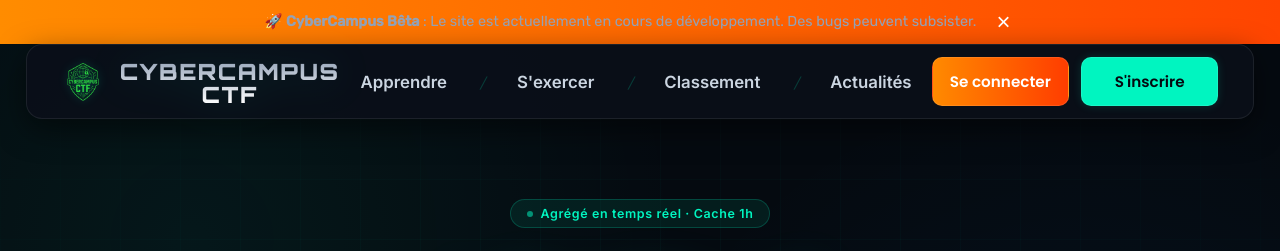
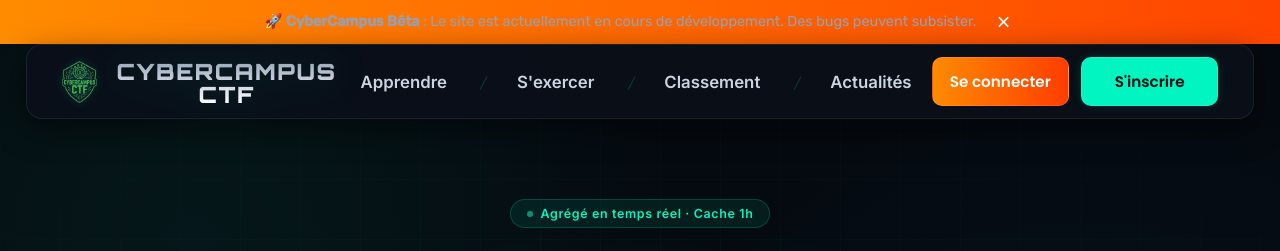
Before and after one commit to illeska/cybercampus-ctf, a Flask app: page /actualites in a window 1280 px wide. Shown: the top 251 px of the page. Run offline with Flask 3, Linux system fonts and the light colour scheme; data that the repository does not hold is empty; some libraries are stand-ins or nearby versions.

Commit message:
ajout nouveaux logo+favicon: CyberCampus CTF 2.1.0

```diff
--- a/webapp/templates/base.html
+++ b/webapp/templates/base.html
@@ -47,9 +47,9 @@
   </script>
 
   <!-- ── FAVICON & ICÔNES ── -->
-  <link rel="icon" type="image/png" sizes="32x32" href="{{ url_for('static', filename='img/logo.png') }}" />
-  <link rel="icon" type="image/png" sizes="16x16" href="{{ url_for('static', filename='img/logo.png') }}" />
-  <link rel="apple-touch-icon" href="{{ url_for('static', filename='img/logo.png') }}" />
+  <link rel="icon" type="image/png" sizes="32x32" href="{{ url_for('static', filename='img/tab_icon.png') }}" />
+  <link rel="icon" type="image/png" sizes="16x16" href="{{ url_for('static', filename='img/tab_icon.png') }}" />
+  <link rel="apple-touch-icon" href="{{ url_for('static', filename='img/tab_icon.png') }}" />
 
   <!-- ── PERFORMANCE ── -->
   <link rel="preconnect" href="https://fonts.googleapis.com" />
@@ -100,7 +100,7 @@
   <nav class="navbar" role="navigation" aria-label="Navigation principale">
     <div class="nav-left">
       <a href="{{ url_for('home') }}" class="brand-link" aria-label="CyberCampus CTF - Accueil">
-        <img src="{{ url_for('static', filename='img/logo.png') }}" alt="CyberCampus CTF Logo" class="logo" width="42" height="42" />
+        <img src="{{ url_for('static', filename='img/icone.png') }}" alt="CyberCampus CTF Logo" class="logo" width="42" height="42" />
         <h1 class="title">CyberCampus CTF</h1>
       </a>
     </div>
```
Also changed, not shown: webapp/static/img/icone.png (added), webapp/static/img/tab_icon.png (added).
